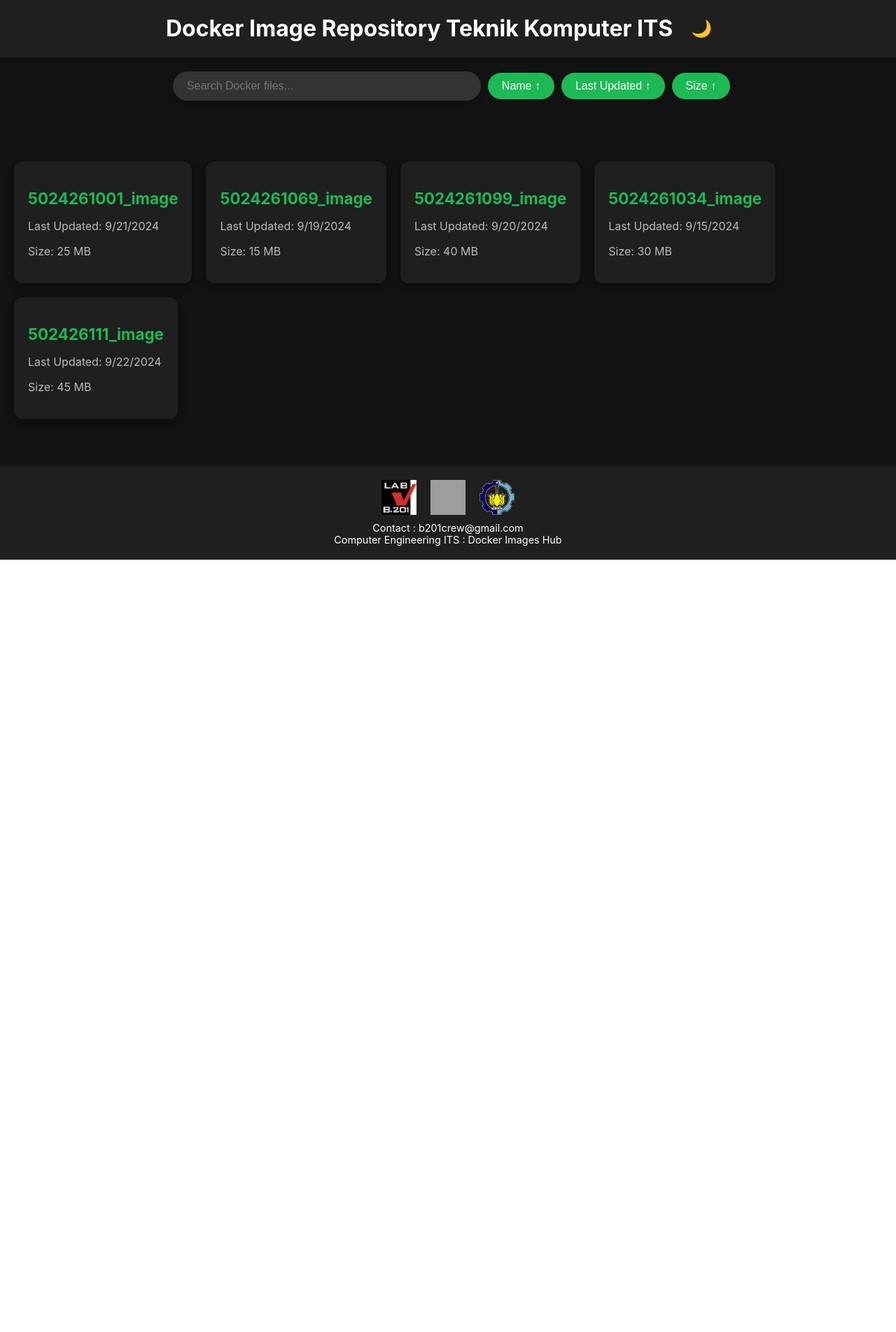
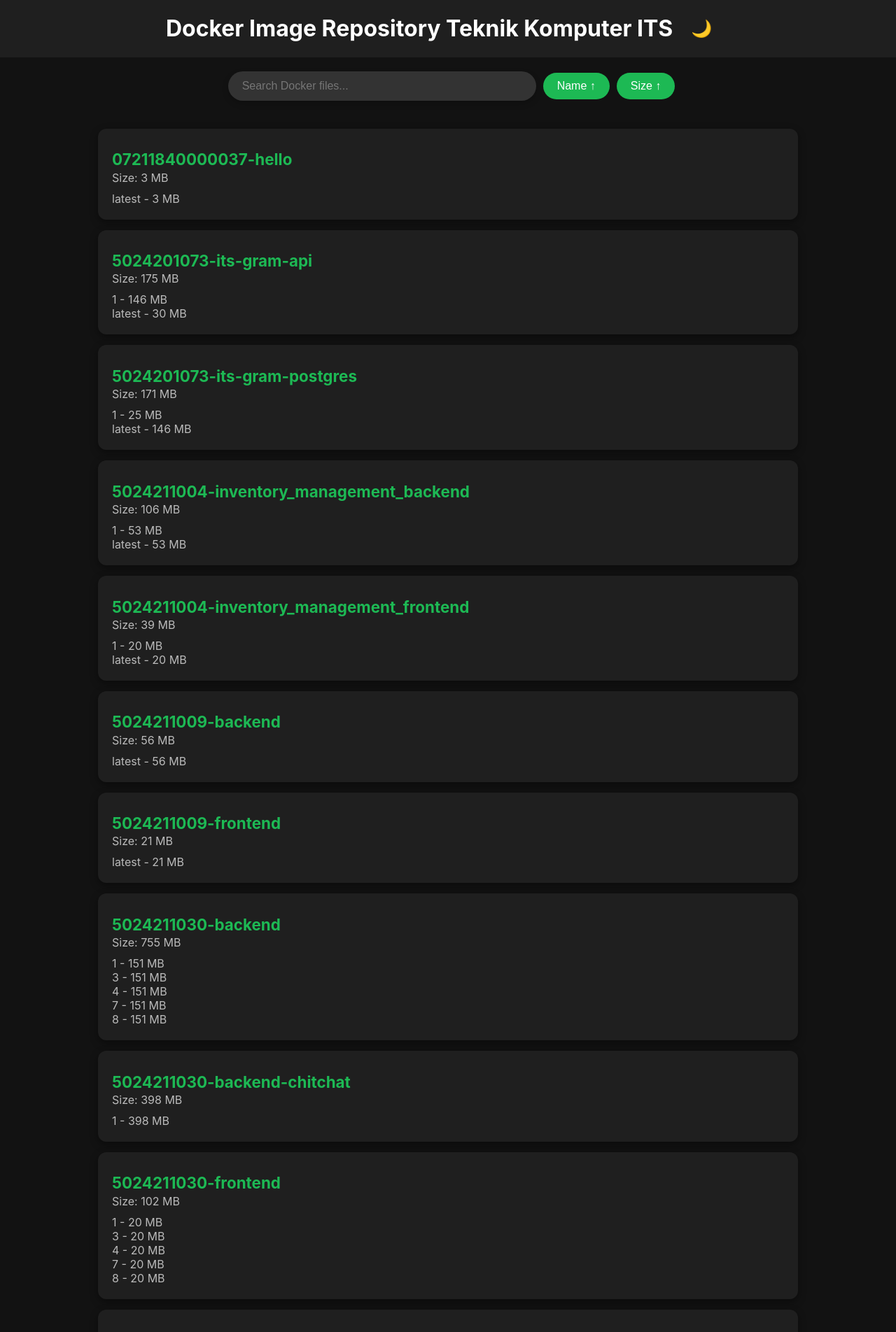
Before and after one commit to henhunhan/web-B201, a React (Create React App) app: page / in a window 1280 px wide. Shown: the top 1904 px of the page at 70% size. Before the commit the page ends 800 px from the top, so only its background shows below. Built offline with nearby package versions, Linux system fonts and the light colour scheme; data requests are answered from the project's data file; grey boxes are pictures that could not be loaded.

Commit message:
change in API calls

```diff
--- a/db.json
+++ b/db.json
@@ -1,34 +1,316 @@
 {
-    "dockerFiles": [
+  "images": [{
+    "name": "07211840000037-hello",
+    "tags": [
       {
-        "id": 1,
-        "name": "5024261001_image",
-        "lastUpdated": "2024-09-21T08:30:00Z",
-        "size": 25
+        "name": "latest",
+        "sizeInBytes": 3409575
+      }
+    ],
+    "sizeInBytes": 3409575
+  },
+  {
+    "name": "5024201073-its-gram-api",
+    "tags": [
+      {
+        "name": "1",
+        "sizeInBytes": 152969616
       },
       {
-        "id": 2,
-        "name": "5024261069_image",
-        "lastUpdated": "2024-09-19T12:10:00Z",
-        "size": 15
+        "name": "latest",
+        "sizeInBytes": 30996295
+      }
+    ],
+    "sizeInBytes": 183965911
+  },
+  {
+    "name": "5024201073-its-gram-postgres",
+    "tags": [
+      {
+        "name": "1",
+        "sizeInBytes": 26068329
       },
       {
-        "id": 3,
-        "name": "5024261099_image",
-        "lastUpdated": "2024-09-20T14:50:00Z",
-        "size": 40
+        "name": "latest",
+        "sizeInBytes": 153448711
+      }
+    ],
+    "sizeInBytes": 179517040
+  },
+  {
+    "name": "5024211004-inventory_management_backend",
+    "tags": [
+      {
+        "name": "1",
+        "sizeInBytes": 55722928
       },
       {
-        "id": 4,
-        "name": "5024261034_image",
-        "lastUpdated": "2024-09-15T10:00:00Z",
-        "size": 30
+        "name": "latest",
+        "sizeInBytes": 55723982
+      }
+    ],
+    "sizeInBytes": 111446910
+  },
+  {
+    "name": "5024211004-inventory_management_frontend",
+    "tags": [
+      {
+        "name": "1",
+        "sizeInBytes": 20552297
       },
       {
-        "id": 5,
-        "name": "502426111_image",
-        "lastUpdated": "2024-09-22T11:30:00Z",
-        "size": 45
+        "name": "latest",
+        "sizeInBytes": 20552286
       }
-    ]
-  }
+    ],
+    "sizeInBytes": 41104583
+  },
+  {
+    "name": "5024211009-backend",
+    "tags": [
+      {
+        "name": "latest",
+        "sizeInBytes": 59172776
+      }
+    ],
+    "sizeInBytes": 59172776
+  },
+  {
+    "name": "5024211009-frontend",
+    "tags": [
+      {
+        "name": "latest",
+        "sizeInBytes": 21525892
+      }
+    ],
+    "sizeInBytes": 21525892
+  },
+  {
+    "name": "5024211030-backend",
+    "tags": [
+      {
+        "name": "1",
+        "sizeInBytes": 158285100
+      },
+      {
+        "name": "3",
+        "sizeInBytes": 158284767
+      },
+      {
+        "name": "4",
+        "sizeInBytes": 158284767
+      },
+      {
+        "name": "7",
+        "sizeInBytes": 158285109
+      },
+      {
+        "name": "8",
+        "sizeInBytes": 158285109
+      }
+    ],
+    "sizeInBytes": 791424852
+  },
+  {
+    "name": "5024211030-backend-chitchat",
+    "tags": [
+      {
+        "name": "1",
+        "sizeInBytes": 417299434
+      }
+    ],
+    "sizeInBytes": 417299434
+  },
+  {
+    "name": "5024211030-frontend",
+    "tags": [
+      {
+        "name": "1",
+        "sizeInBytes": 21393697
+      },
+      {
+        "name": "3",
+        "sizeInBytes": 21266406
+      },
+      {
+        "name": "4",
+        "sizeInBytes": 21266430
+      },
+      {
+        "name": "7",
+        "sizeInBytes": 21393697
+      },
+      {
+        "name": "8",
+        "sizeInBytes": 21393835
+      }
+    ],
+    "sizeInBytes": 106714065
+  },
+  {
+    "name": "5024211030-frontend-chitchat",
+    "tags": [
+      {
+        "name": "1",
+        "sizeInBytes": 21266401
+      }
+    ],
+    "sizeInBytes": 21266401
+  },
+  {
+    "name": "5024211056-backend",
+    "tags": [
+      {
+        "name": "1",
+        "sizeInBytes": 48714177
+      },
+      {
+        "name": "2",
+        "sizeInBytes": 48714174
+      }
+    ],
+    "sizeInBytes": 97428351
+  },
+  {
+    "name": "5024211056-frontend",
+    "tags": [
+      {
+        "name": "1",
+        "sizeInBytes": 21249882
+      },
+      {
+        "name": "2",
+        "sizeInBytes": 21250007
+      }
+    ],
+    "sizeInBytes": 42499889
+  },
+  {
+    "name": "5024211072-backend",
+    "tags": [
+      {
+        "name": "1",
+        "sizeInBytes": 415949329
+      }
+    ],
+    "sizeInBytes": 415949329
+  },
+  {
+    "name": "5024211072-frontend",
+    "tags": [
+      {
+        "name": "1",
+        "sizeInBytes": 20802070
+      }
+    ],
+    "sizeInBytes": 20802070
+  },
+  {
+    "name": "bakwan",
+    "tags": [
+      {
+        "name": "1.0",
+        "sizeInBytes": 91761232
+      },
+      {
+        "name": "1.1",
+        "sizeInBytes": 91761307
+      },
+      {
+        "name": "1.2",
+        "sizeInBytes": 91761307
+      },
+      {
+        "name": "1.3",
+        "sizeInBytes": 91766001
+      },
+      {
+        "name": "1.4",
+        "sizeInBytes": 91766479
+      },
+      {
+        "name": "latest",
+        "sizeInBytes": 91766479
+      }
+    ],
+    "sizeInBytes": 550582805
+  },
+  {
+    "name": "mwb",
+    "tags": [
+      {
+        "name": "1.0",
+        "sizeInBytes": 575953781
+      },
+      {
+        "name": "latest",
+        "sizeInBytes": 575953781
+      }
+    ],
+    "sizeInBytes": 1151907562
+  },
+  {
+    "name": "system-base-ubuntu",
+    "tags": [
+      {
+        "name": "1.0",
+        "sizeInBytes": 288210241
+      },
+      {
+        "name": "1.1",
+        "sizeInBytes": 288210369
+      },
+      {
+        "name": "1.2",
+        "sizeInBytes": 288407104
+      },
+      {
+        "name": "1.3",
+        "sizeInBytes": 459532204
+      },
+      {
+        "name": "1.4",
+        "sizeInBytes": 465683105
+      },
+      {
+        "name": "1.5",
+        "sizeInBytes": 515309040
+      },
+      {
+        "name": "1.6",
+        "sizeInBytes": 515309650
+      },
+      {
+        "name": "1.7",
+        "sizeInBytes": 515311879
+      },
+      {
+        "name": "1.8",
+        "sizeInBytes": 515311902
+      },
+      {
+        "name": "1.9",
+        "sizeInBytes": 656695898
+      },
+      {
+        "name": "latest",
+        "sizeInBytes": 656695898
+      }
+    ],
+    "sizeInBytes": 5164677290
+  },
+  {
+    "name": "system-kakilima",
+    "tags": [
+      {
+        "name": "1.0",
+        "sizeInBytes": 92580135
+      },
+      {
+        "name": "latest",
+        "sizeInBytes": 92580135
+      }
+    ],
+    "sizeInBytes": 185160270
+  }]
+}
--- a/src/api/dockerApi.js
+++ b/src/api/dockerApi.js
@@ -1,7 +1,7 @@
 // src/api/dockerApi.js
 import axios from 'axios';
 
-const API_URL = 'http://localhost:5001/dockerFiles'; // Mock API endpoint
+const API_URL = 'http://localhost:5001/images'; // Mock API endpoint
 
 export const getDockerFiles = async () => {
   try {
--- a/src/components/DockerList.css
+++ b/src/components/DockerList.css
@@ -1,9 +1,9 @@
 /* src/components/DockerList.css */
 .docker-list {
-    display: flex;
+    display: grid;
     flex-wrap: wrap;
-    grid-template-columns: repeat(auto-fit, minmax(250px, 1fr));
-    gap: 20px;
+    grid-template-columns: repeat(auto-fit, minmax(1000px, 1fr));
+    gap: 15px;
   }
 
   .docker-item {
@@ -22,12 +22,20 @@
   .docker-item h2 {
     color: var(--primary-text);
     font-size: 1.4rem;
-    margin-bottom: 10px;
+    margin-bottom: 5px;
+    line-height: 0.5;
   }
 
   .docker-item p {
     color: var(--secondary-text);
     font-size: 1rem;
+    line-height: 0.5;
+  }
+
+  .docker-item span {
+    color: var(--secondary-text);
+    font-size: 1rem;
+    line-height: 0.5;
   }
 
   /* Variables for light and dark mode */
--- a/src/components/DockerList.js
+++ b/src/components/DockerList.js
@@ -9,8 +9,15 @@
         files.map((file) => (
           <div key={file.id} className="docker-item">
             <h2>{file.name}</h2>
-            <p>Last Updated: {new Date(file.lastUpdated).toLocaleDateString()}</p>
-            <p>Size: {file.size} MB</p>
+            <p>Size: {Math.round(file.sizeInBytes / (1024 * 1024))} MB</p>
+            <div className="tags-list">
+              {file.tags.map((tag, index) => (
+                <div key={index} className="tag-item">
+                  <span className="tag-name">{tag.name}</span>
+                  <span className="tag-size"> - {Math.round(tag.sizeInBytes / (1024 * 1024))} MB</span>
+                </div>
+              ))}
+            </div>
           </div>
         ))
       ) : (
--- a/src/components/FilterButtons.js
+++ b/src/components/FilterButtons.js
@@ -8,10 +8,7 @@
       <button onClick={() => onSortChange('name')}>
         Name {isAscending ? '↑' : '↓'}
       </button>
-      <button onClick={() => onSortChange('lastUpdated')}>
-        Last Updated {isAscending ? '↑' : '↓'}
-      </button>
-      <button onClick={() => onSortChange('size')}>
+      <button onClick={() => onSortChange('sizeInBytes')}>
         Size {isAscending ? '↑' : '↓'}
       </button>
     </div>
```
